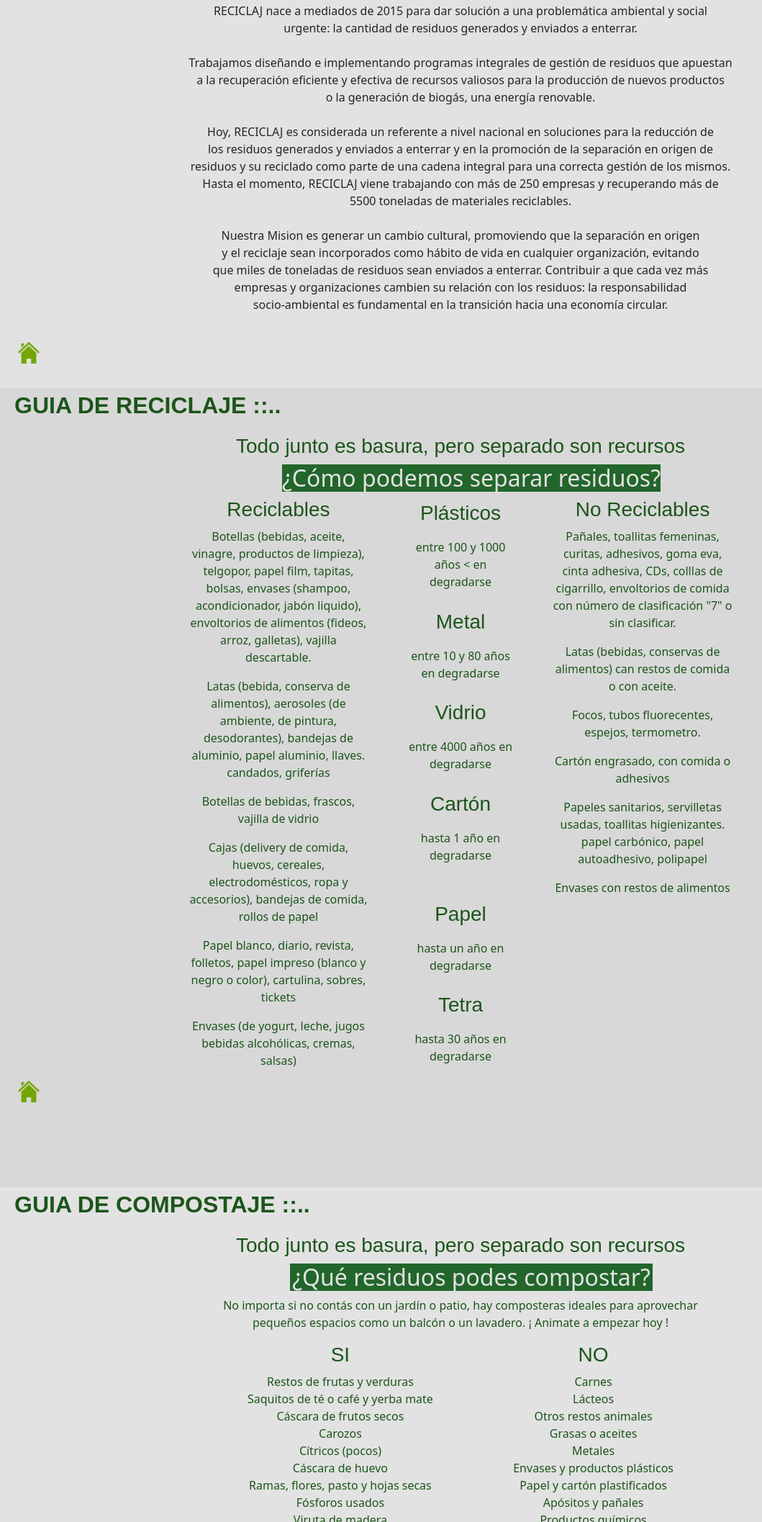
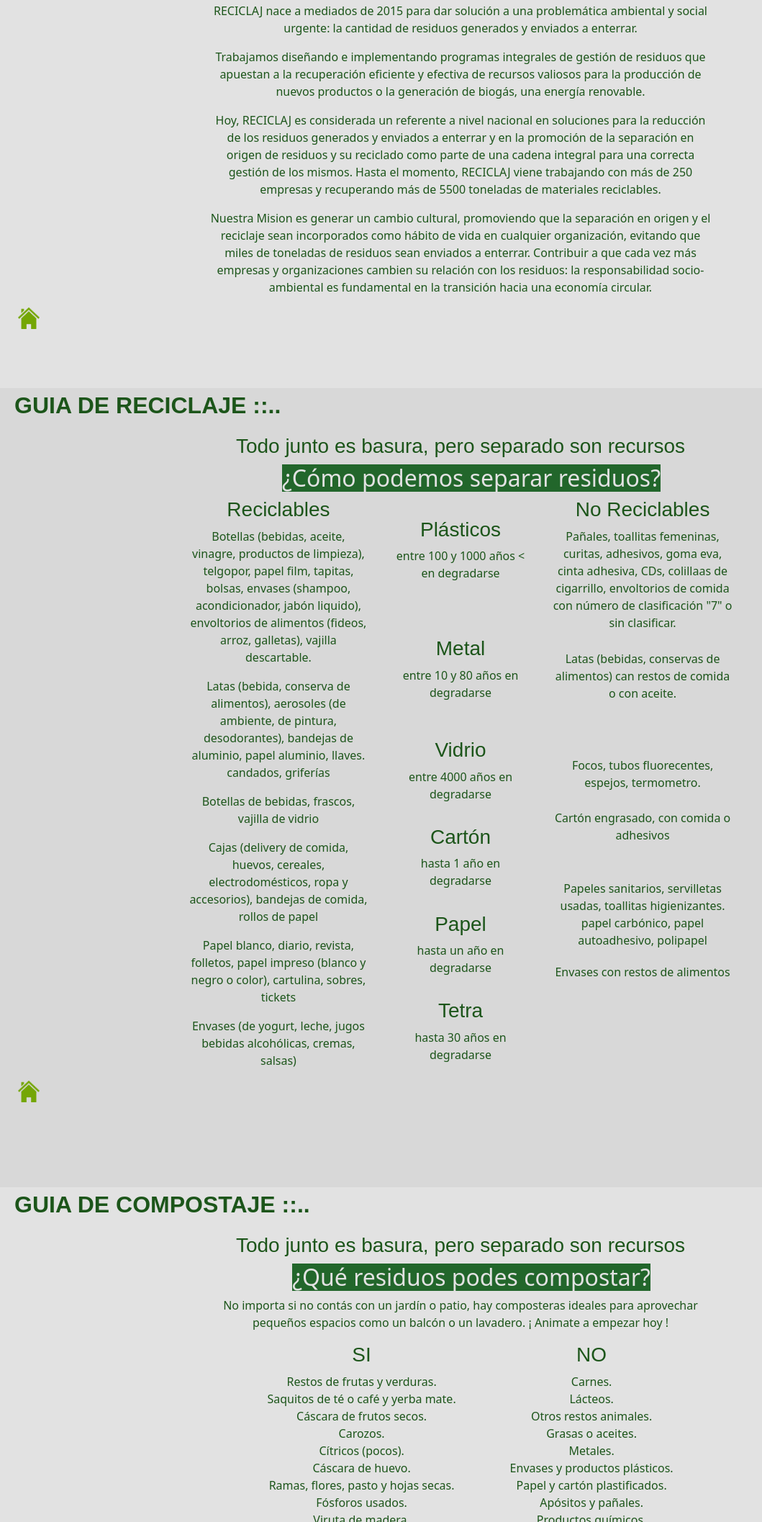
Before and after one commit to GabiHerrera/trabajointegrador, a plain HTML site: page index.html in a window 1280 px wide. Shown: the part 686-2800 px from the top of the page at 72% size, without its empty margins (0-1059 px from the left). Drawn offline with nearby package versions, Linux system fonts and the light colour scheme.

Commit message:
mas correcciones br

```diff
--- a/index.html
+++ b/index.html
@@ -22,10 +22,12 @@ crossorigin="anonymous">
                 <h1 class="nombre_emp">RECICLAJ</h1>
             <div class="datosinfo">
                <h6>
-                Av. Juan B Justo 5900 <br>
-                (1408) Ciudad Autonoma de Buenos Aires <br>
-                Tel 011-4587-5885 <br>
-                <a href="mailto:info@reciclaj.com.ar">info@reciclaj.com.ar</a>
+                <ul>
+                    <li>Av. Juan B Justo 5900 </li>
+                    <li>(1408) Ciudad Autonoma de Buenos Aires</li>
+                    <li>Tel 011-4587-5885</li>
+                    <li><a href="mailto:info@reciclaj.com.ar">info@reciclaj.com.ar</a></li>
+
                </h6>
             </div>
         </div>
@@ -70,26 +72,28 @@ crossorigin="anonymous">
             <div class="contcenter">
                 <div class="textalin">
                     <p>
-                    RECICLAJ nace a mediados de 2015 para dar solución a una problemática ambiental y social<br>
-                    urgente: la cantidad de residuos generados y enviados a enterrar.<br>
-                    <br>
-                    Trabajamos diseñando e implementando programas integrales de gestión de residuos que apuestan<br>
-                    a la recuperación eficiente y efectiva de recursos valiosos para la producción de nuevos productos<br>
-                    o la generación de biogás, una energía renovable.<br>
-                    <br>
-                    Hoy, RECICLAJ es considerada un referente a nivel nacional en soluciones para la reducción de <br>
-                    los residuos generados y enviados a enterrar y en la promoción de la separación en origen de <br>
-                    residuos y su reciclado como parte de una cadena integral para una correcta gestión de los mismos.<br>
-                    Hasta el momento, RECICLAJ viene trabajando con más de 250 empresas y recuperando más de <br>
-                    5500 toneladas de materiales reciclables.<br>
-                    <br>
-                    Nuestra Mision es generar un cambio cultural, promoviendo que la separación en origen<br>
-                    y el reciclaje sean incorporados como hábito de vida en cualquier organización, evitando <br>
-                    que miles de toneladas de residuos sean enviados a enterrar. Contribuir a que cada vez más <br>
-                    empresas y organizaciones cambien su relación con los residuos: la responsabilidad <br>
+                    RECICLAJ nace a mediados de 2015 para dar solución a una problemática ambiental y social
+                    urgente: la cantidad de residuos generados y enviados a enterrar.
+                    </p>
+                    <p>
+                    Trabajamos diseñando e implementando programas integrales de gestión de residuos que apuestan
+                    a la recuperación eficiente y efectiva de recursos valiosos para la producción de nuevos productos
+                    o la generación de biogás, una energía renovable.
+                    </p>
+                    <p>
+                    Hoy, RECICLAJ es considerada un referente a nivel nacional en soluciones para la reducción de
+                    los residuos generados y enviados a enterrar y en la promoción de la separación en origen de
+                    residuos y su reciclado como parte de una cadena integral para una correcta gestión de los mismos.
+                    Hasta el momento, RECICLAJ viene trabajando con más de 250 empresas y recuperando más de
+                    5500 toneladas de materiales reciclables.
+                    </p>
+                    <p>
+                    Nuestra Mision es generar un cambio cultural, promoviendo que la separación en origen
+                    y el reciclaje sean incorporados como hábito de vida en cualquier organización, evitando
+                    que miles de toneladas de residuos sean enviados a enterrar. Contribuir a que cada vez más
+                    empresas y organizaciones cambien su relación con los residuos: la responsabilidad
                     socio-ambiental es fundamental en la transición hacia una economía circular.
-                    <br>
-                    <br>
+                    </p>
                     </p>
                 </div>
             </div>
@@ -149,65 +153,81 @@ crossorigin="anonymous">
                         </div>
                         <div id="materiales">
 
+                        <div id="plasticos">
                          <h3>Plásticos</h3>
                          <p> entre 100 y 1000 años <
                          en degradarse</p>
+                        </div>
 
-                         <h3>Metal</h3>
+                        <div id="metal">
+                            <h3>Metal</h3>
                          <p> entre 10 y 80 años
                          en degradarse</p>
+                        </div>
 
+                        <div id="vidrio">
                          <h3>Vidrio</h3>
                          <p> entre 4000 años
                          en degradarse</p>
+                        </div>
 
+                        <div id="carton">
                          <h3>Cartón</h3>
                          <p> hasta 1 año
                             en degradarse <p>
 
+                            </div>
+                        <div id="papel">
                          <h3>Papel</h3>
                          <p> hasta un año
                          en degradarse</p>
+                        </div>
 
+                        <div id="tetra">
                           <h3>Tetra</h3>
                          <p> hasta 30 años
                          en degradarse</p>
+                        </div>
+
                         </div>
                         <div id="noreciclables">
                          <h3>No Reciclables</h3>
                          <p>Pañales, toallitas femeninas,
                           curitas, adhesivos, goma eva, cinta
-                          adhesiva, CDs, colllas de cigarrillo,
+                          adhesiva, CDs, colillaas de cigarrillo,
                           envoltorios de comida con número
                           de clasificación "7" o sin clasificar.
                          </p>
 
+                         <div id="latas">
                          <p>
                           Latas (bebidas, conservas de
                           alimentos) can restos de comida o
                           con aceite.
                          </p>
+                         </div>
+                         <div id="focosNR">
 
-                         <p>
                          Focos, tubos fluorecentes,
                          espejos, termometro.
-                         </p>
 
-                         <p>
+                        </div>
+                         <div id="cartonNR">
                          Cartón engrasado, con comida o
                          adhesivos
-                         </p>
+                         </div>
 
-                         <p>
+                         <div id="papelNR">
                          Papeles sanitarios, servilletas
                          usadas, toallitas higienizantes.
                          papel carbónico, papel
                          autoadhesivo, polipapel
-                         </p>
+                        </div>
 
-                         <p>
+                         <div id="envaseNR">
                          Envases con restos de alimentos
-                         </p>
+                         </div>
+
                         </div>
                     </div>
             </div>
@@ -227,33 +247,34 @@ crossorigin="anonymous">
                     </p>
                 </div>
                 <div class="textogc" id="textogc">
-                    <div id="SIgc">
-                        <h3>SI</h3>
-                        <p>Restos de frutas y verduras<br>
-                        Saquitos de té o café y yerba mate<br>
-                        Cáscara de frutos secos<br>
-                        Carozos<br>
-                        Cítricos (pocos)<br>
-                        Cáscara de huevo<br>
-                        Ramas, flores, pasto y hojas secas<br>
-                        Fósforos usados<br>
-                        Viruta de madera<br>
-                        Papel y cartón sin tintes<br>
-                        </p>
+                    <div id="SIgc" >
+                        <ul> <h3>SI</h3>
+                            <li> Restos de frutas y verduras.</li>
+                            <li>Saquitos de té o café y yerba mate. </li>
+                            <li>Cáscara de frutos secos. </li>
+                            <li>Carozos.</li>
+                            <li>Cítricos (pocos).</li>
+                            <li>Cáscara de huevo. </li>
+                            <li>Ramas, flores, pasto y hojas secas.</li>
+                            <li>Fósforos usados. </li>
+                            <li>Viruta de madera. </li>
+                            <li>Papel y cartón sin tintes.</li>
+                        </ul>
                     </div>
                     <div id="NOgc">
-                        <h3>NO</h3>
-                        <p> Carnes<br>
-                            Lácteos<br>
-                            Otros restos animales<br>
-                            Grasas o aceites<br>
-                            Metales<br>
-                            Envases y productos plásticos<br>
-                            Papel y cartón plastificados<br>
-                            Apósitos y pañales<br>
-                            Productos químicos<br>
-                            Pegamentos<br>
-                        </p>
+                        <ul> <h3>NO</h3>
+
+                            <li> Carnes.</li>
+                            <li> Lácteos. </li>
+                            <li>Otros restos animales.</li>
+                            <li>Grasas o aceites. </li>
+                            <li>Metales. </li>
+                            <li>Envases y productos plásticos. </li>
+                            <li>Papel y cartón plastificados. </li>
+                            <li>Apósitos y pañales. </li>
+                            <li>Productos químicos. </li>
+                            <li>Pegamentos. </li>
+                        </ul>
                     </div>
                 </div>
                 <h2>Entendido! ¿Y ahora como sigo?</h2>
@@ -275,11 +296,16 @@ crossorigin="anonymous">
                         </p>
                     </div>
                 </div>
+
             </div>
-                <a href="#ini" class="home">
-                    <img src="/Imagenes/home.png" alt="logo home" width="30" height="30">
-                </a>
+             <a href="#ini" class="home">
+                <img src="/Imagenes/home.png" alt="logo home" width="30" height="30">
+            </a>
         </div>
+
+        <!-- <a href="#ini" class="home">
+            <img src="/Imagenes/home.png" alt="logo home" width="30" height="30">
+        </a> -->
         <!--Formulario de Contacto-->
         <div class="cont5" id="c">
             <p class="tit"> CONTACTARNOS ::..</p>
--- a/stylesH.css
+++ b/stylesH.css
@@ -9,26 +9,29 @@ header{
 }
 .datosinfo{
     margin-left: 630px;
+
     text-align: right;
+    place-content: right;
+}
+.lg1{
+    display: flex;
+    flex-direction: row;
+
 }
 
 h6{
     color:rgb(34, 102, 43);
 }
 
-.lg1 {
-    display: flex;
-    flex-direction: row;
-}
-
 .lg1 img{
     margin-left: 10px;
-    margin-right: 25px;
+    margin-right: 15px;
 }
 
 
 .nombre_emp {
     display: flex;
+    margin-top: 15px;
     font-weight: 700;
     color: rgb(46, 109, 38);
 }
@@ -40,6 +43,7 @@ ul{
 .cont1 {
     display: grid;
     margin-top: 25px;
+    padding-top: 10px;
     place-content: center;
     background-color: rgb(216, 216, 216);
     width: 100%;
@@ -82,8 +86,10 @@ h2{
 
 }
 
-.textalin{
+.textalin p{
+    width: 700px;
     text-align: center;
+    color: rgb(28, 85, 26) ;
 }
 
 .mat{
@@ -102,46 +108,109 @@ h2{
     display: flex;
     flex-direction: column;
     justify-content: space-around;
+
 }
+
+#cajasR{
+margin-top: 15px;
+}
+
 #materiales {
     text-align: center;
-    width: 150px;
+    width: 200px;
     text-align: center;
     display: flex;
     flex-direction: column;
     justify-content: space-around;
-
-
+    padding-top: 20px;
 }
 
+#plastico{
+    margin top:10px;
+}
 
-#noreciclables p{
+#metal{
+    margin-top: 45px;
+}
 
+#vidrio {
+    margin-top: 20px;
+    margin-bottom: 0px;
+}
+
+#noreciclables{
     width: 250px;
     text-align: center;
     display: flex;
     flex-direction: column;
-    justify-content: space-around;
+    align-items: space-around;
+    }
+
+#latas{
+    margin-top: 10px;
+}
+
+#focosNR  {
+    margin-top: 60px;
 
 }
 
+#cartonNR{
+    margin-top: 25px;
+}
+
+#papelNR{
+    margin-top: 50px;
+}
+#envaseNR{
+    margin-top: 20px;}
 
 .imggc{
-    margin-left: 50px;
+    display: flex;
+    flex-direction: column;
+    align-items: center;
 }
 
 .texbjimggc{
+
     display: flex;
+    flex-direction: wrap;
     justify-content:space-between;
     text-align: center;
     color: rgb(28, 85, 26);
 }
 
+.texbjimggc p{
+    width: 215px;
+}
+
 #textogc{
     display: flex;
+    flex-direction: row;
     justify-content:space-evenly;
+    justify-content: center;
     text-align: center;
     color: rgb(28, 85, 26);
+    width: 720px;
+}
+
+#SIgc{
+    display: flex;
+    flex-direction: column;
+    justify-content: center;
+    text-align: center;
+
+}
+
+#SIgc ul{
+    width: 300px;
+}
+
+.NOgc{
+    display: flex;
+    flex-direction: column;
+    justify-content: center;
+    text-align: center;
 }
 
 #textogcd{
@@ -173,6 +242,7 @@ h2{
     height: 820px;
 }
 .cont5 {
+    margin-top: 50px;
     background-color: rgb(216, 216, 216);
     width: 100%;
     height: 530px;
```
